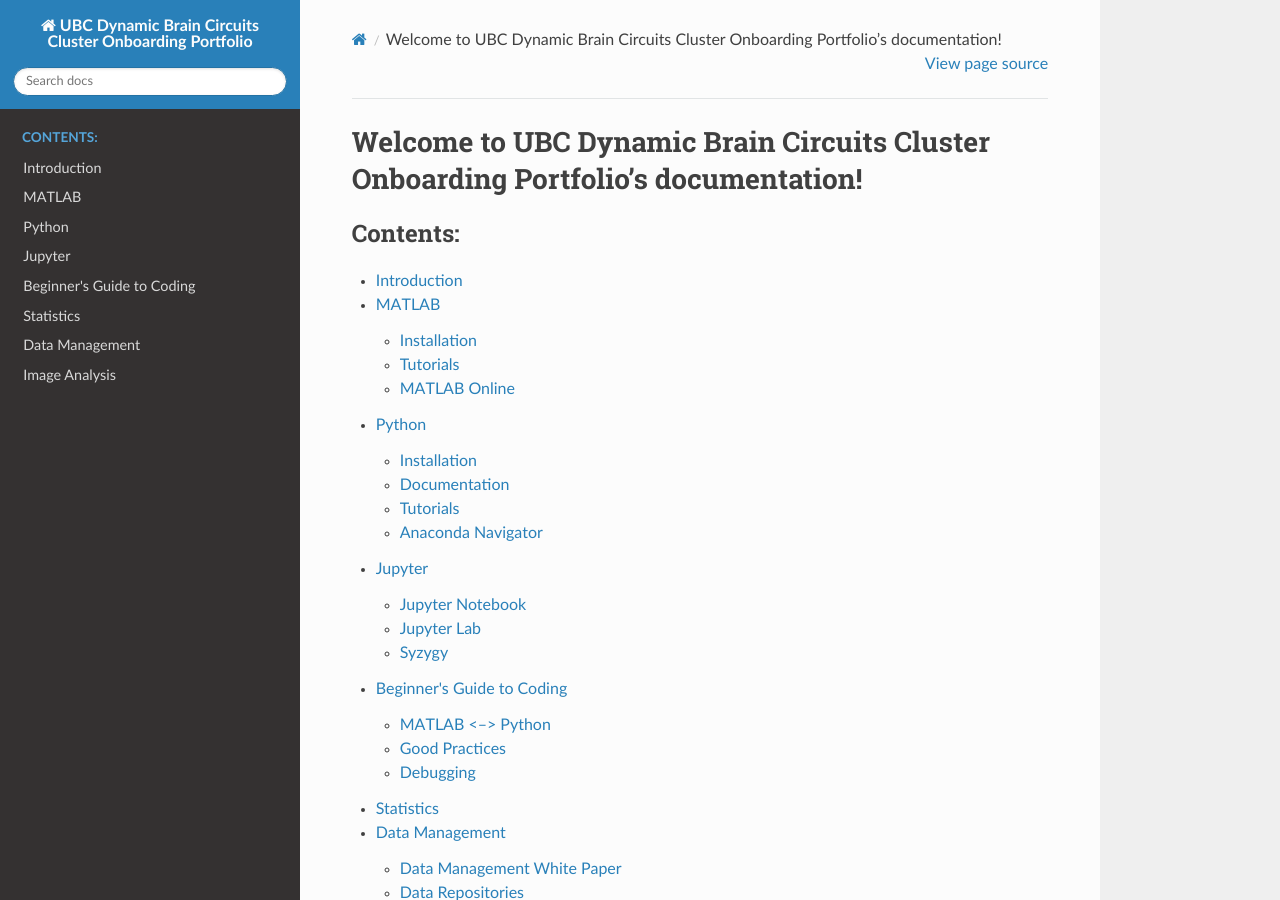
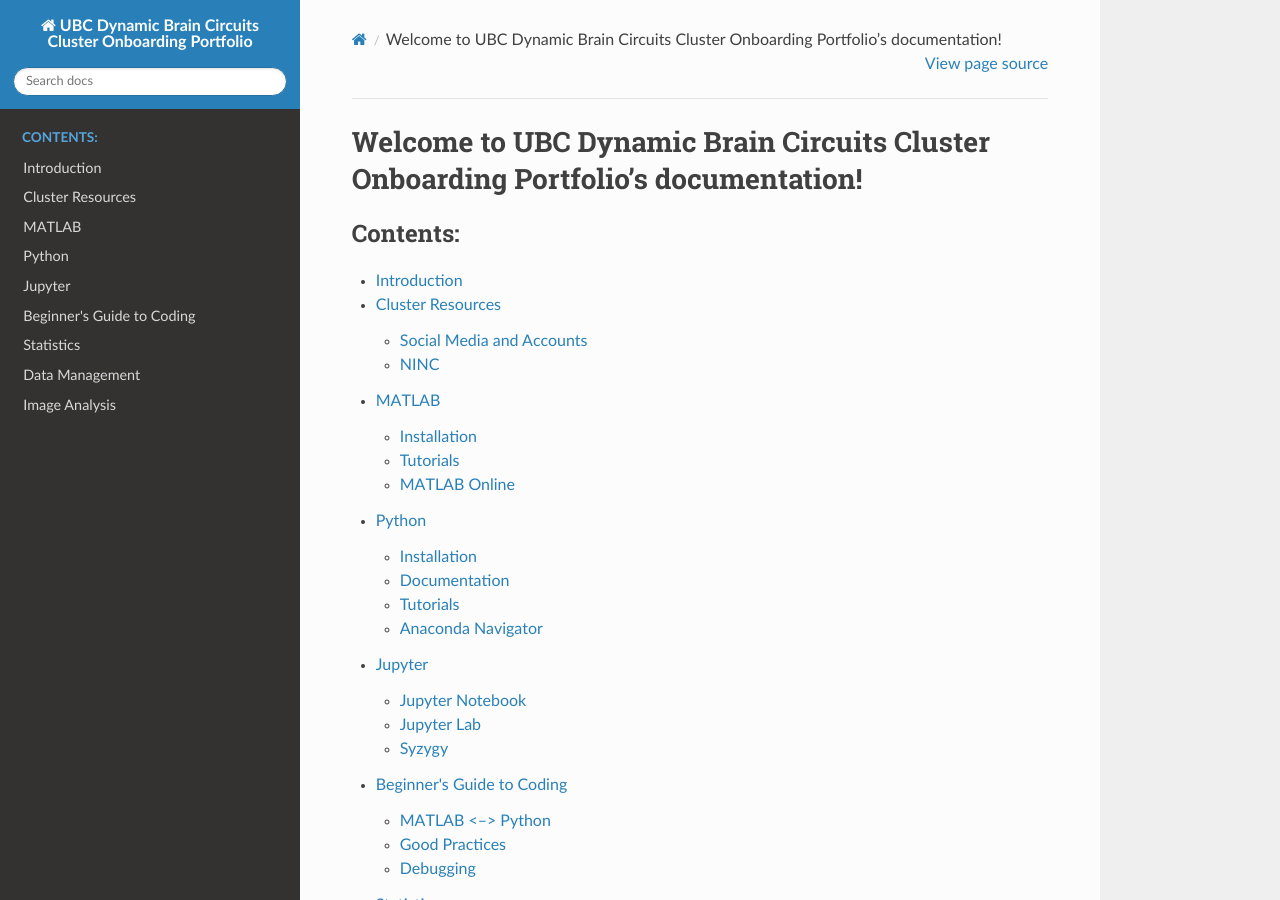
Before and after one commit to ubcbraincircuits/onboarding, a Sphinx documentation site: the page built from source/index.rst, in a window 1280 px wide and 900 px high. Built offline with Sphinx 7.4.7 and the Read the Docs theme 2.0.0, drawn with Linux system fonts in a browser that asks for light colours; pages that are not in the unit, such as notebooks, are missing from menus.

Commit message:
Add cluster resources

```diff
--- a/source/index.rst
+++ b/source/index.rst
@@ -11,6 +11,7 @@
    :caption: Contents:
 
    Introduction <intro>
+   Cluster Resources <cluster>
    MATLAB <matlab>
    Python <python>
    Jupyter <jupyter>
```
